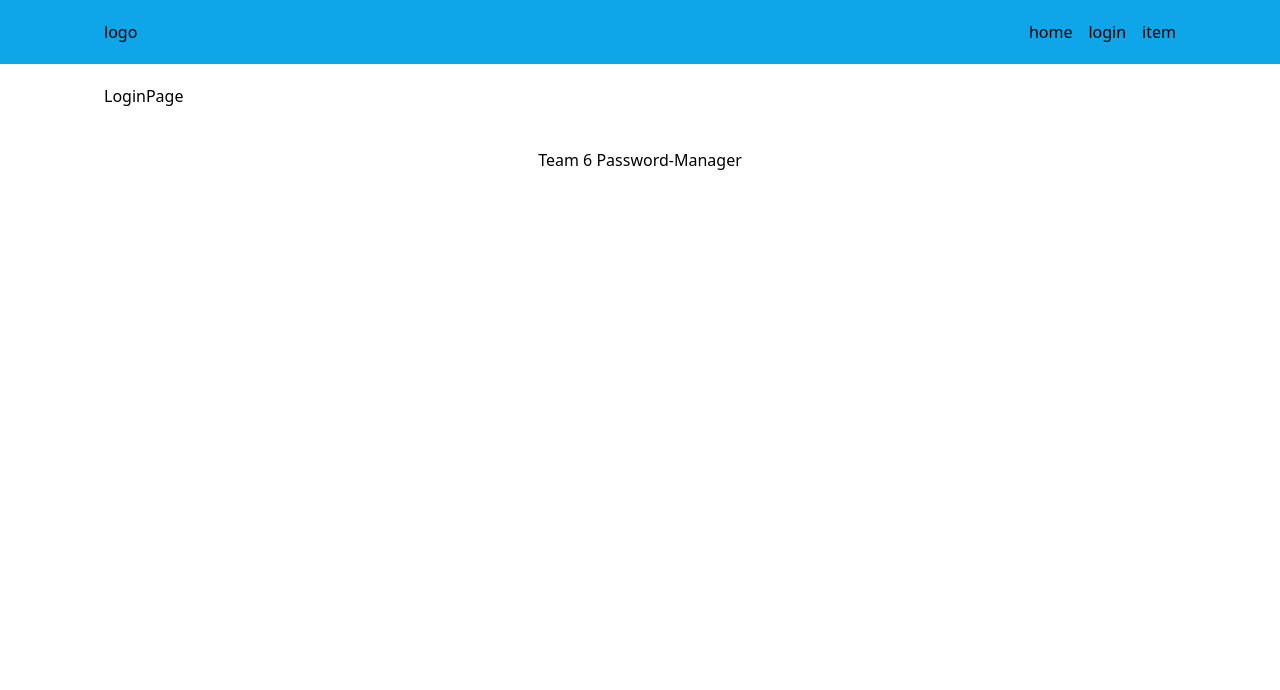
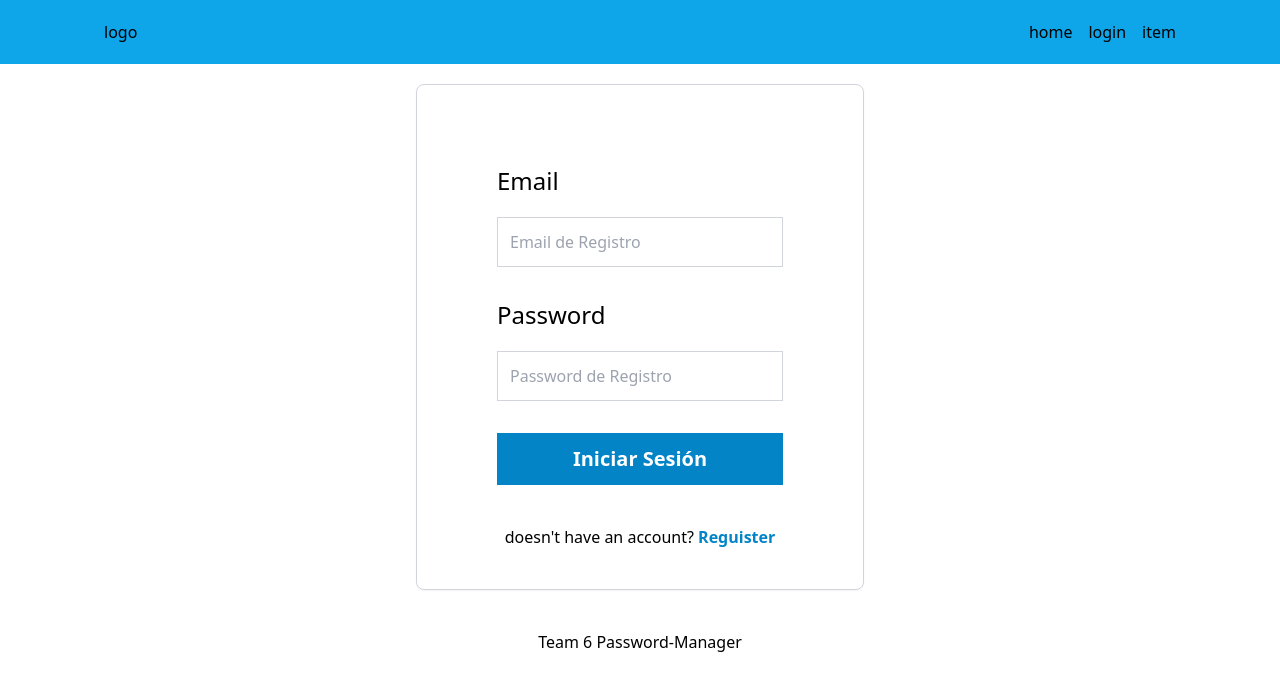
Before and after one commit to kyolkl/Front-end-Devathon, a React (Vite) app: page /login in a window 1280 px wide. Shown: the top 690 px of the page. Built offline with nearby package versions, Linux system fonts and the light colour scheme.

Commit message:
add login page

```diff
--- a/src/page/LoginPage.tsx
+++ b/src/page/LoginPage.tsx
@@ -1,7 +1,71 @@
-import React from "react";
+import { useForm } from "react-hook-form";
+import { UserLoginForm } from "../types";
 
 function LoginPage() {
-  return <div>LoginPage</div>;
+  const initialValues: UserLoginForm = {
+    email: "",
+    password: "",
+  };
+  const {
+    register,
+    handleSubmit,
+    formState: { errors },
+  } = useForm({ defaultValues: initialValues });
+
+  const handleLogin = (formData: UserLoginForm) => {};
+  return (
+    <div className="max-w-md w-full mx-auto shadow-sm border-gray-300 border rounded-lg p-10">
+      <form
+        onSubmit={handleSubmit(handleLogin)}
+        className="space-y-8 p-10 bg-white"
+        noValidate
+      >
+        <div className="flex flex-col gap-5">
+          <label className="font-normal text-2xl">Email</label>
+
+          <input
+            id="email"
+            type="email"
+            placeholder="Email de Registro"
+            className="w-full p-3  border-gray-300 border"
+            {...register("email", {
+              required: "El Email es obligatorio",
+              pattern: {
+                value: /\S+@\S+\.\S+/,
+                message: "E-mail no válido",
+              },
+            })}
+          />
+        </div>
+
+        <div className="flex flex-col gap-5">
+          <label className="font-normal text-2xl">Password</label>
+
+          <input
+            type="password"
+            placeholder="Password de Registro"
+            className="w-full p-3  border-gray-300 border"
+            {...register("password", {
+              required: "El Password es obligatorio",
+            })}
+          />
+        </div>
+
+        <input
+          type="submit"
+          value="Iniciar Sesión"
+          className="bg-sky-600 hover:bg-sky-700 w-full p-3  text-white font-black  text-xl cursor-pointer"
+        />
+      </form>
+
+      <div className="flex flex-col gap-5 justify-center items-center">
+        <p>
+          doesn't have an account?{" "}
+          <span className="text-sky-600 font-bold">Reguister</span>
+        </p>
+      </div>
+    </div>
+  );
 }
 
 export default LoginPage;
```
